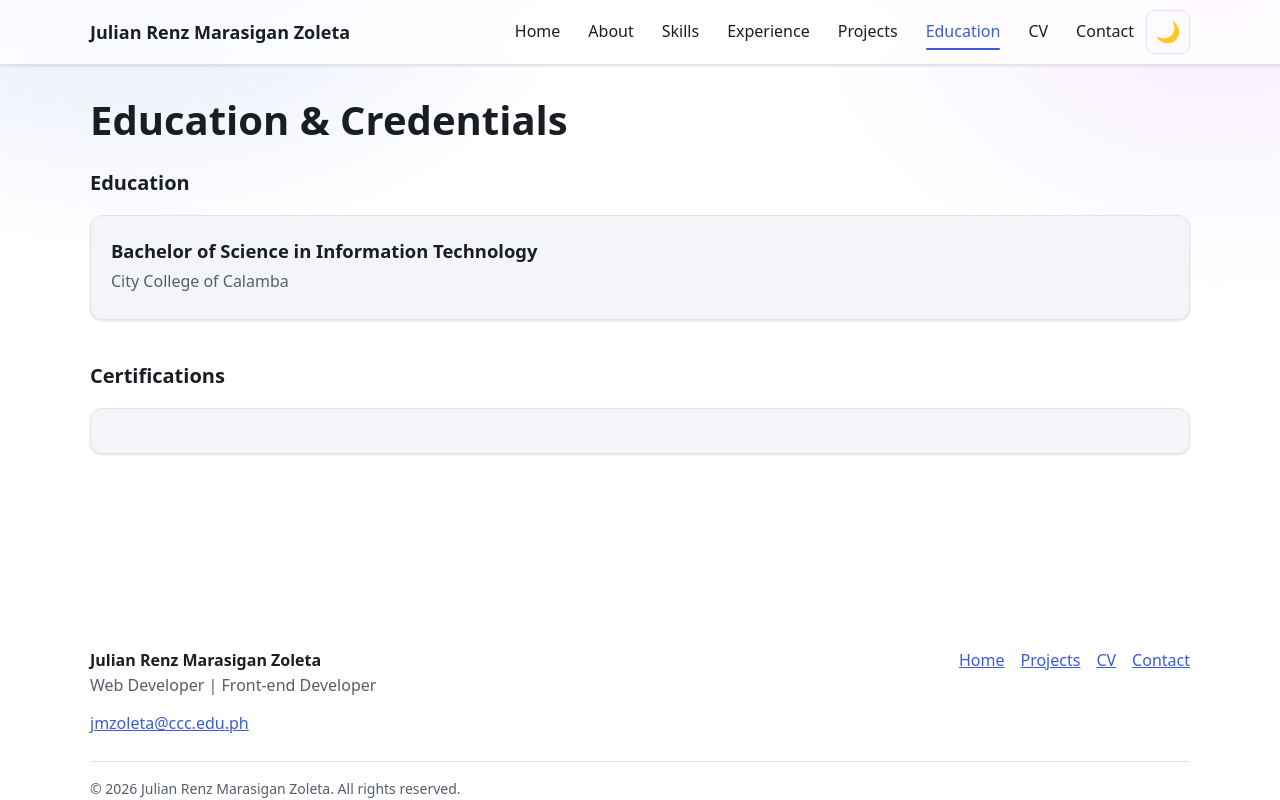
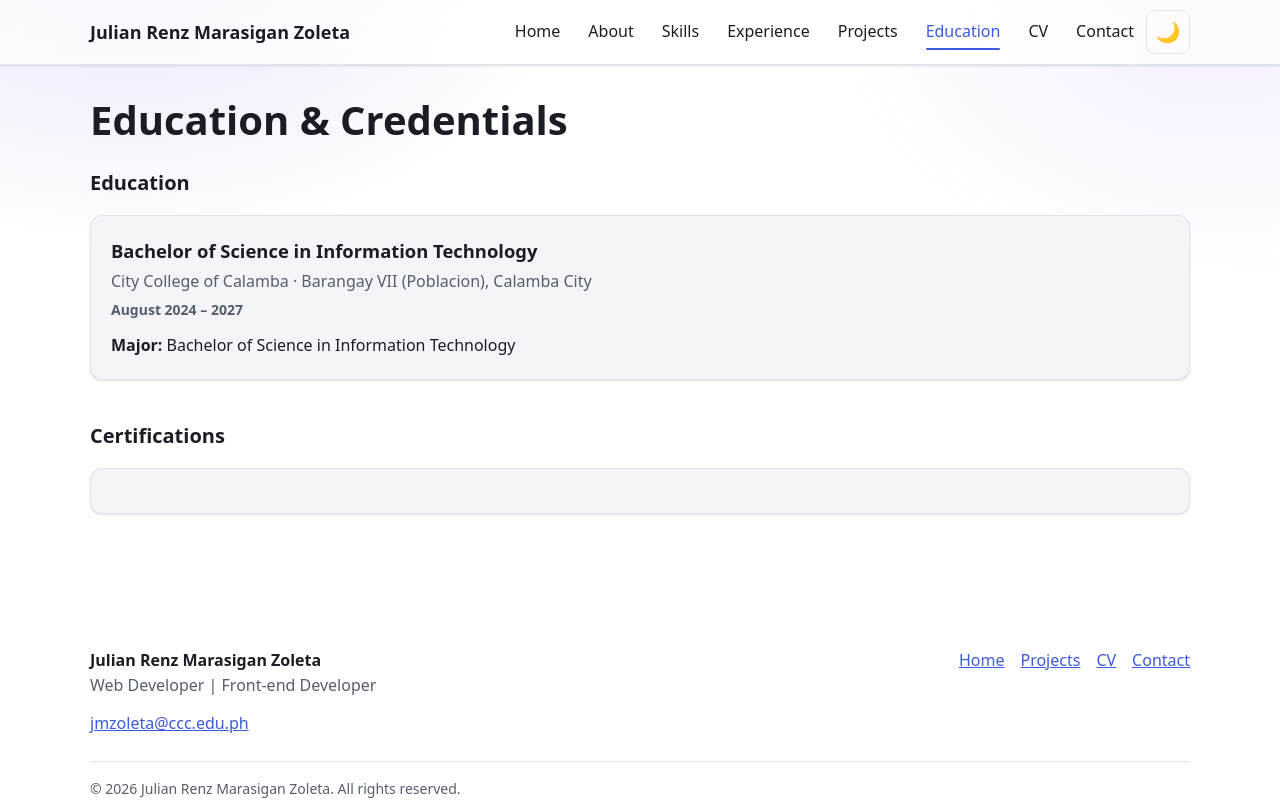
Before and after one commit to ralphbishop/cousin-portfolio, a React (Vite) app in the folder cousin-portfolio/: page /education in a window 1280 px wide. Built offline with nearby package versions, Linux system fonts and the light colour scheme.

Commit message:
Updates the data folder

```diff
--- a/cousin-portfolio/src/data/education.js
+++ b/cousin-portfolio/src/data/education.js
@@ -3,10 +3,10 @@ export const education = [
         id: 'degree-1',
         degree: 'Bachelor of Science in Information Technology',
         school: 'City College of Calamba',
-        location: '',
-        start: '',
-        end: '',
-        major: '',
+        location: 'Barangay VII (Poblacion), Calamba City',
+        start: 'August 2024',
+        end: '2027',
+        major: 'Bachelor of Science in Information Technology',
         details: [],
     },
 ]
--- a/cousin-portfolio/src/data/experience.js
+++ b/cousin-portfolio/src/data/experience.js
@@ -2,10 +2,10 @@ export const experience = [
     {
         id: 'entry-1',
         type: 'Academic project',
-        position: 'Video Editor',
+        position: 'Videographer/Photographer',
         organization: '',
         location: '',
-        start: '',
+        start: 'August 2026',
         end: 'Present',
         responsibilities: [
 
--- a/cousin-portfolio/src/data/profile.js
+++ b/cousin-portfolio/src/data/profile.js
@@ -7,8 +7,8 @@ export const profile = {
     photo: '/images/jiro.png',
 
     email: 'jmzoleta@ccc.edu.ph',
-    phone: '',
-    location: '',
+    phone: '09684384838',
+    location: 'Blk 6 Lot 55 Calamba Heights Subdivision, Calamba City, Laguna',
     linkedin: '',
     github: '',
     cvUrl: '',
```
